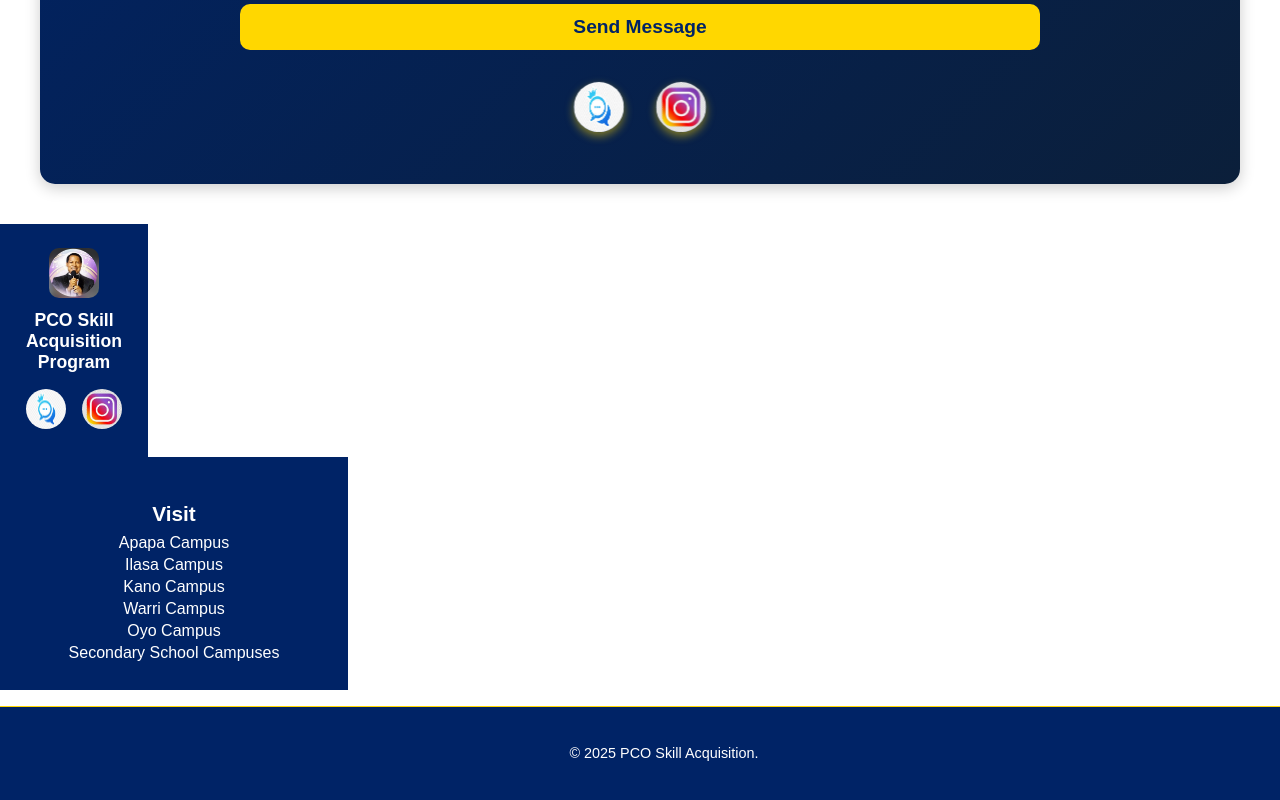
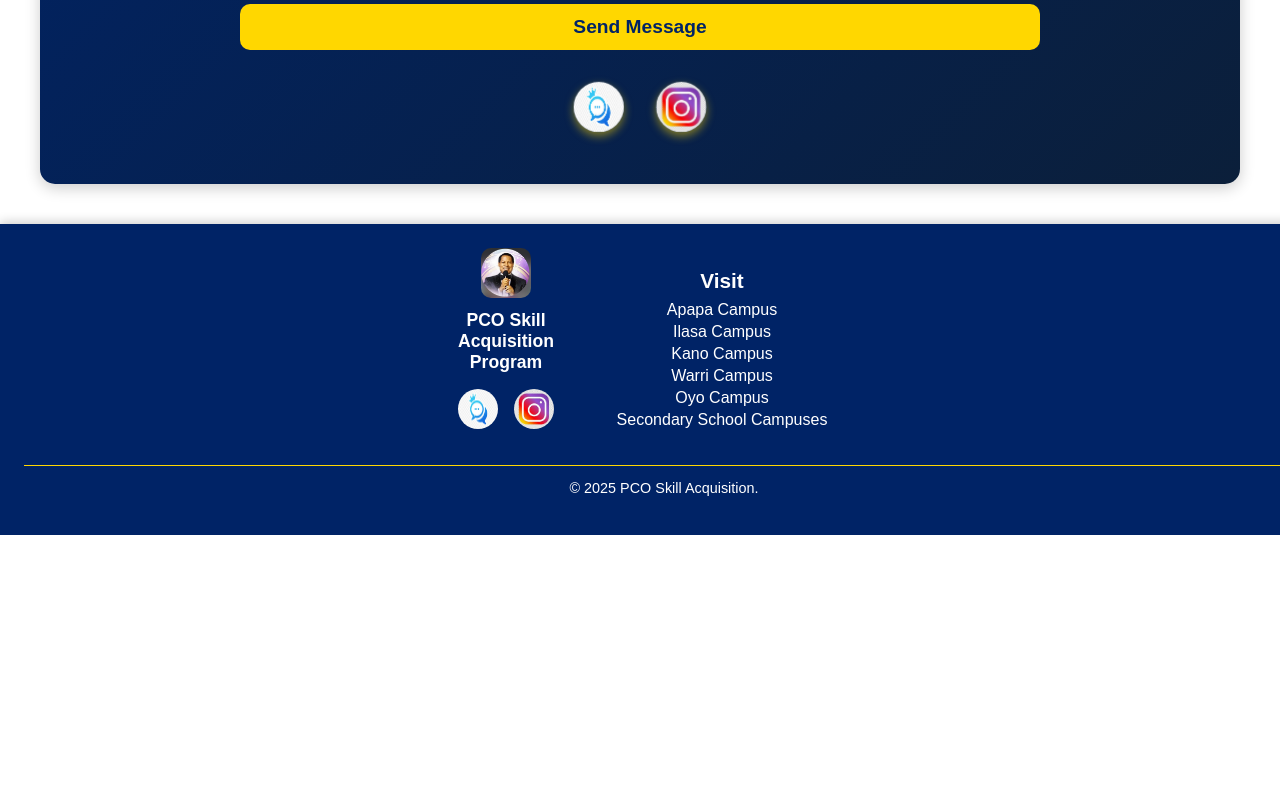
Before and after one commit to pco-skill-acquisition/pcoskillacquisition, a Next.js app: page /contact-us in a window 1280 px wide. Shown: the part 828-1628 px from the top of the page. After the commit the page ends 1363 px from the top, so only its background shows below. Built offline with nearby package versions, Linux system fonts and the light colour scheme.

Commit message:
Update Footer.tsx and Footer.module.css to restore footer container and ensure no side scroll

```diff
--- a/app/components/Footer.module.css
+++ b/app/components/Footer.module.css
@@ -1,13 +1,26 @@
-.logoSection {
+.footerContainer {
   background-color: #002366;
   color: #ffffff;
+  padding: 1rem;
+  display: flex;
+  flex-wrap: wrap;
+  justify-content: space-around;
+  align-items: flex-start;
+  width: 100%;
+  max-width: 100%; /* Ensure it doesn't exceed screen */
+  margin: 0;
+  box-shadow: 0 -2px 10px rgba(0, 0, 0, 0.2);
+  overflow-x: hidden; /* Prevent horizontal scrolling */
+}
+
+.logoSection {
   display: flex;
   flex-direction: column;
   align-items: center;
   margin-bottom: 1rem;
-  flex: 0 0 auto; /* Prevent stretching */
-  max-width: 100px; /* Limit logo section width */
-  padding: 1rem; /* Added padding to replace container */
+  flex: 0 0 auto;
+  max-width: 100px;
+  padding: 0;
 }
 
 .logo {
@@ -21,17 +34,17 @@
   font-size: 0.9rem;
   margin: 0.5rem 0;
   text-align: center;
-  max-width: 100%; /* Ensure text doesn't overflow */
+  max-width: 100%;
 }
 
 .socialSection {
   display: flex;
   flex-direction: row;
   align-items: center;
-  gap: 0.5rem; /* Reduced gap to save space */
+  gap: 0.5rem;
   margin-top: 0.5rem;
-  flex: 0 0 auto; /* Prevent stretching */
-  max-width: 100px; /* Limit social section width */
+  flex: 0 0 auto;
+  max-width: 100px;
 }
 
 .socialIcon {
@@ -44,13 +57,11 @@
 }
 
 .visitSection {
-  background-color: #002366;
-  color: #ffffff;
   text-align: center;
   margin-bottom: 1rem;
   flex: 1 1 auto;
-  max-width: 250px; /* Reduced max width to fit */
-  padding: 1rem; /* Added padding to replace container */
+  max-width: 250px;
+  padding: 0;
 }
 
 .visitTitle {
@@ -70,7 +81,7 @@
   font-family: "Gilroy", sans-serif;
   font-size: 0.9rem;
   margin: 0.25rem 0;
-  white-space: nowrap; /* Prevent text wrapping issues */
+  white-space: nowrap;
 }
 
 .campusList a {
@@ -84,20 +95,24 @@
 }
 
 .copyrightSection {
-  background-color: #002366;
-  color: #ffffff;
   width: 100%;
   text-align: center;
   font-family: "Gilroy", sans-serif;
   font-size: 0.8rem;
-  padding: 1rem; /* Added padding to replace container */
+  padding-top: 1rem;
   border-top: 1px solid #ffd700;
+  padding: 0;
 }
 
 @media (min-width: 640px) {
+  .footerContainer {
+    padding: 1.5rem;
+    justify-content: center;
+    gap: 1rem;
+  }
+
   .logoSection {
     margin-bottom: 0;
-    padding: 1.5rem; /* Adjusted padding for desktop */
   }
 
   .programText {
@@ -110,8 +125,7 @@
   }
 
   .visitSection {
-    max-width: 300px; /* Adjusted for desktop */
-    padding: 1.5rem; /* Adjusted padding for desktop */
+    max-width: 300px;
   }
 
   .visitTitle {
@@ -124,6 +138,5 @@
 
   .copyrightSection {
     font-size: 0.9rem;
-    padding: 1.5rem; /* Adjusted padding for desktop */
   }
 }
--- a/app/components/Footer.tsx
+++ b/app/components/Footer.tsx
@@ -4,7 +4,7 @@ import Link from 'next/link';
 
 export default function Footer() {
   return (
-    <>
+    <footer className={styles.footerContainer}>
       <div className={styles.logoSection}>
         <Link href="/">
           <Image src="/logo.png" alt="PCO Skill Acquisition Logo" width={50} height={50} className={styles.logo} />
@@ -33,6 +33,6 @@ export default function Footer() {
       <div className={styles.copyrightSection}>
         <p>© 2025 PCO Skill Acquisition.</p>
       </div>
-    </>
+    </footer>
   );
 }
```
